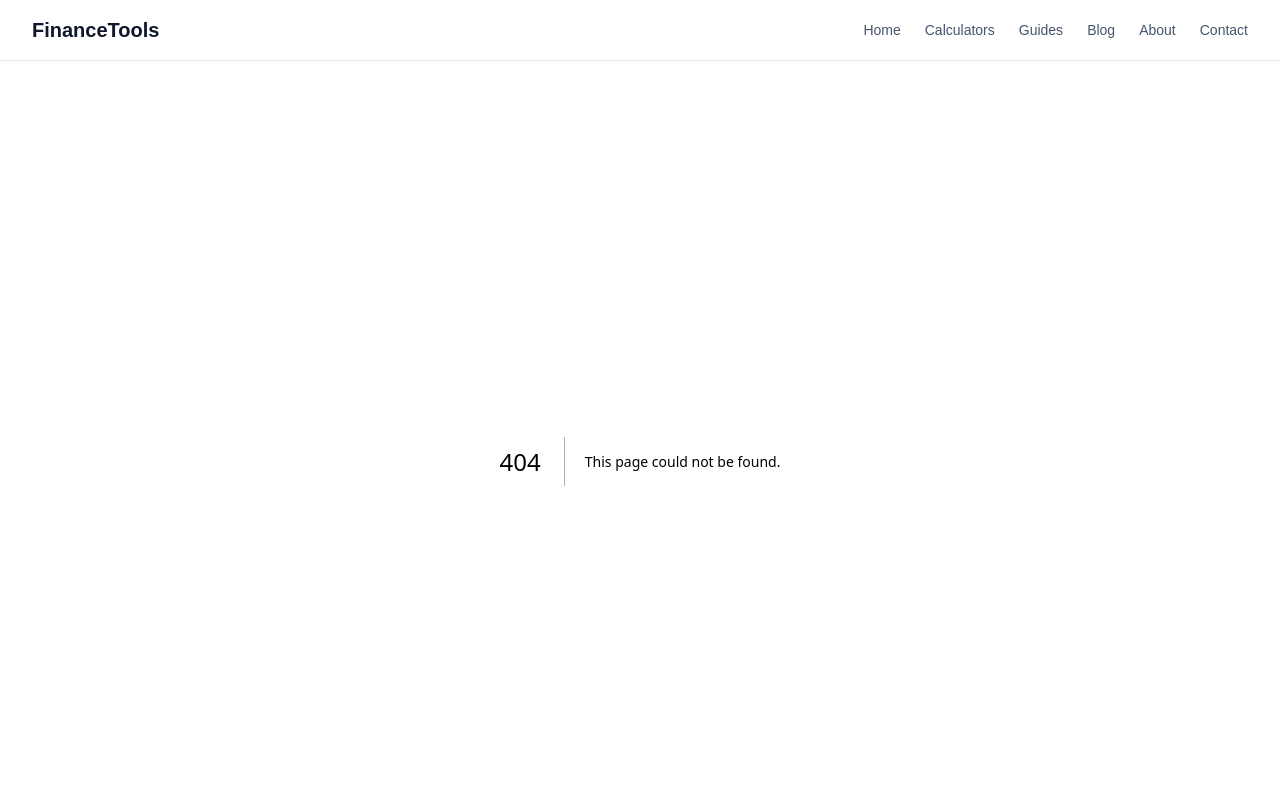
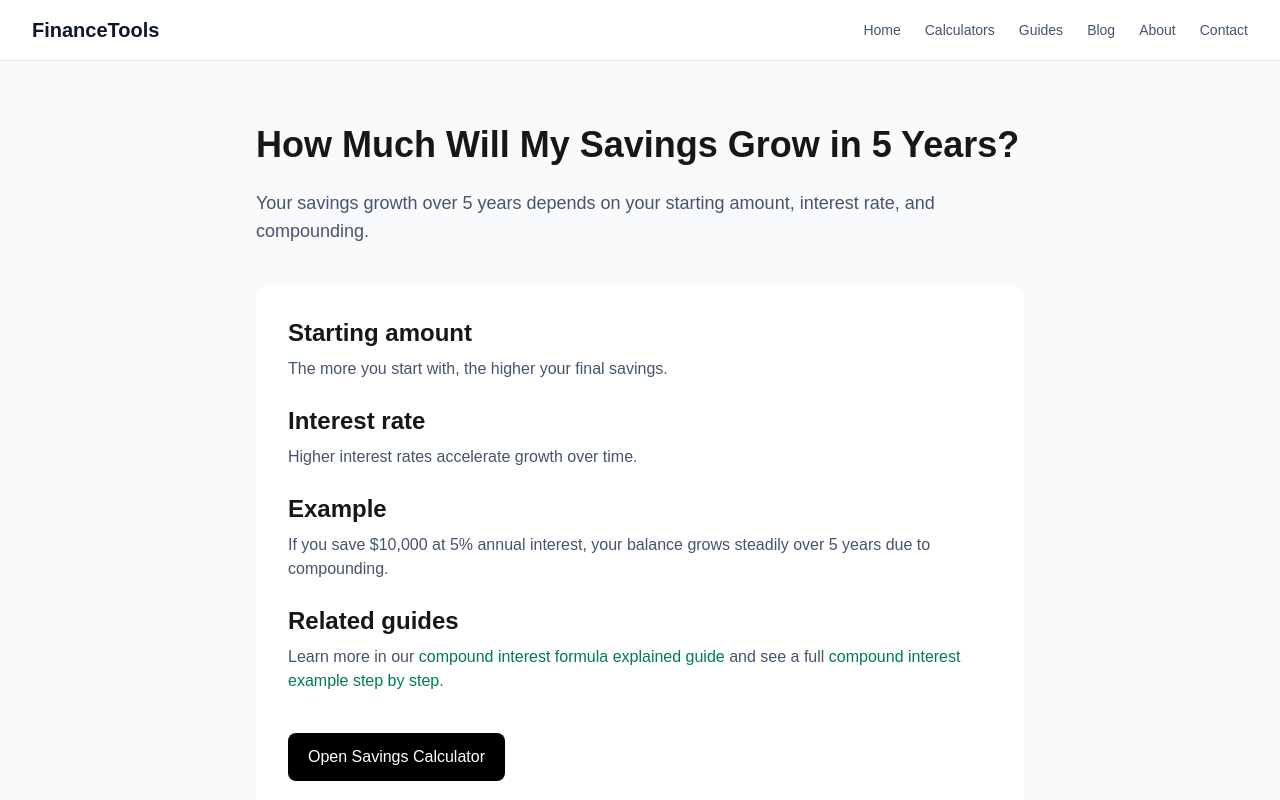
Before and after one commit to alameersam/finance-tools, a Next.js app: page /guides/how-much-will-my-savings-grow-in-5-years in a window 1280 px wide. Before the commit this address had no page. Shown: the top 800 px of the page. Built offline with nearby package versions, Linux system fonts and the light colour scheme.

Commit message:
add savings growth 5 years article

```diff
--- /dev/null
+++ b/app/guides/how-much-will-my-savings-grow-in-5-years/page.tsx
@@ -0,0 +1,78 @@
+import type { Metadata } from "next";
+
+export const metadata: Metadata = {
+  title: "How Much Will My Savings Grow in 5 Years? (Simple Example)",
+  description:
+    "Estimate how your savings grow over 5 years using interest and compounding with a simple example.",
+};
+
+export default function SavingsGrowthFiveYearsPage() {
+  return (
+    <main className="min-h-screen bg-slate-50 px-6 py-16">
+      <article className="mx-auto max-w-3xl">
+        <h1 className="text-4xl font-bold">
+          How Much Will My Savings Grow in 5 Years?
+        </h1>
+
+        <p className="mt-6 text-lg text-slate-600">
+          Your savings growth over 5 years depends on your starting amount,
+          interest rate, and compounding.
+        </p>
+
+        <section className="mt-10 space-y-6 bg-white p-8 rounded-2xl">
+
+          <div>
+            <h2 className="text-2xl font-semibold">Starting amount</h2>
+            <p className="mt-2 text-slate-600">
+              The more you start with, the higher your final savings.
+            </p>
+          </div>
+
+          <div>
+            <h2 className="text-2xl font-semibold">Interest rate</h2>
+            <p className="mt-2 text-slate-600">
+              Higher interest rates accelerate growth over time.
+            </p>
+          </div>
+
+          <div>
+            <h2 className="text-2xl font-semibold">Example</h2>
+            <p className="mt-2 text-slate-600">
+              If you save $10,000 at 5% annual interest, your balance grows
+              steadily over 5 years due to compounding.
+            </p>
+          </div>
+
+          <div>
+            <h2 className="text-2xl font-semibold">Related guides</h2>
+            <p className="mt-2 text-slate-600">
+              Learn more in our{" "}
+              <a
+                href="/guides/compound-interest-formula-explained"
+                className="font-medium text-emerald-700 hover:underline"
+              >
+                compound interest formula explained guide
+              </a>{" "}
+              and see a full{" "}
+              <a
+                href="/guides/compound-interest-example"
+                className="font-medium text-emerald-700 hover:underline"
+              >
+                compound interest example step by step
+              </a>
+              .
+            </p>
+          </div>
+
+          <a
+            href="/savings-calculator"
+            className="inline-block mt-4 bg-black text-white px-5 py-3 rounded-lg"
+          >
+            Open Savings Calculator
+          </a>
+
+        </section>
+      </article>
+    </main>
+  );
+}
--- a/app/guides/page.tsx
+++ b/app/guides/page.tsx
@@ -100,6 +100,12 @@ const guides = [
   href: "/guides/loan-payment-example",
   category: "Loans",
 },
+{
+  title: "How Much Will My Savings Grow in 5 Years?",
+  description: "Estimate savings growth over 5 years with compounding.",
+  href: "/guides/how-much-will-my-savings-grow-in-5-years",
+  category: "Savings",
+},
 ];
 
 export default function GuidesPage() {
```
